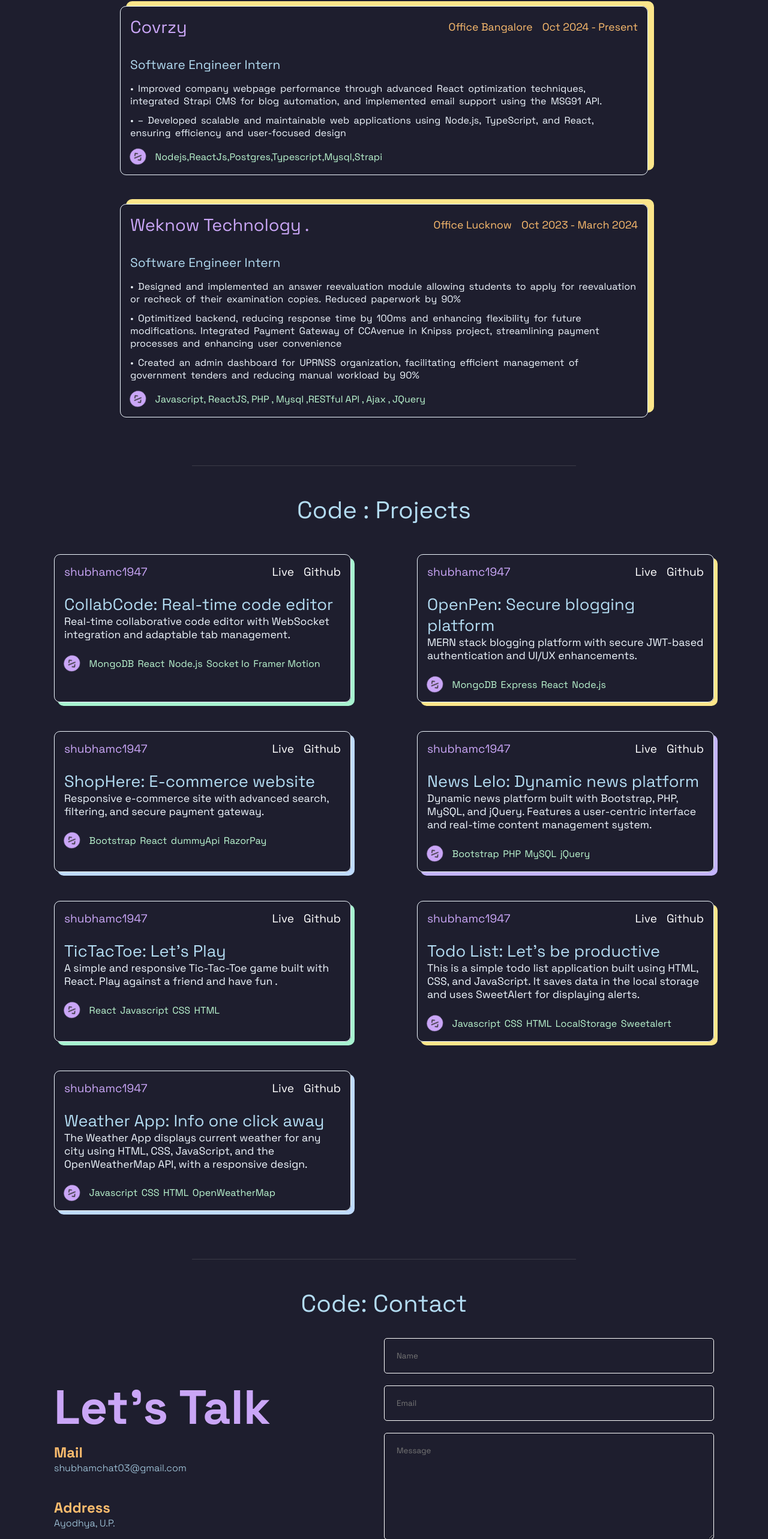
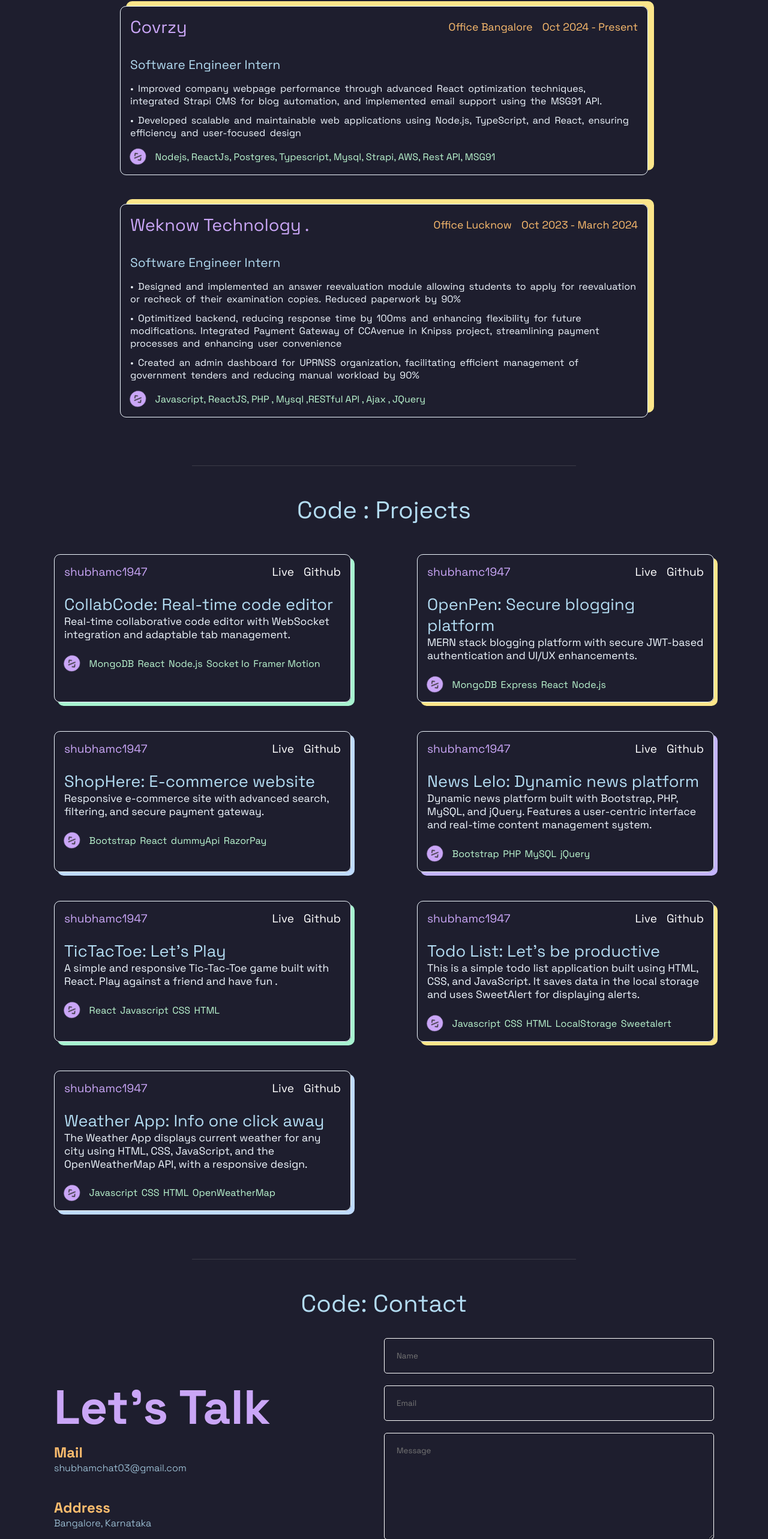
Before and after one commit to shubhamc1947/Portfolio, a React (Vite) app: page / in a window 1280 px wide. Shown: the part 1798-4364 px from the top of the page at 60% size. Built offline with nearby package versions, Linux system fonts and the light colour scheme.

Commit message:
added some ui changes and put some changes on the form

```diff
--- a/src/components/contact/Contact.jsx
+++ b/src/components/contact/Contact.jsx
@@ -1,50 +1,42 @@
-import { useRef, useState } from "react";
+import { useState } from "react";
 import "./contact.scss";
 import { motion } from "framer-motion";
 import emailjs from "@emailjs/browser";
 import socialLinks from "../hero/socialLinks";
 import { Tooltip } from "react-tooltip";
 import "react-tooltip/dist/react-tooltip.css";
+
 const variants = {
-  initial: {
-    y: 100,
-    opacity: 0.3,
-  },
-  animate: {
-    y: 0,
-    opacity: 1,
-    transition: {
-      type: 'spring',
-      stiffness: 60,
-    },
-  }
+  initial: { y: 100, opacity: 0.3 },
+  animate: { y: 0, opacity: 1, transition: { type: "spring", stiffness: 60 } },
 };
 
 const Contact = () => {
-  const ref = useRef();
-  const formRef = useRef();
+  const [formData, setFormData] = useState({ name: "", email: "", message: "" });
   const [error, setError] = useState(false);
   const [success, setSuccess] = useState(false);
+  const [isLoading, setIsLoading] = useState(false);
 
+  const handleChange = (e) => {
+    setFormData({ ...formData, [e.target.name]: e.target.value });
+  };
 
   const sendEmail = (e) => {
     e.preventDefault();
+    setIsLoading(true);
+    setError(false);
+    setSuccess(false);
 
     emailjs
-      .sendForm(
-        "service_7zvsutf",
-        "template_tptylxk",
-        formRef.current,
-        "fxF_YGSHATYiWsnP0"
+      .send("service_7zvsutf", "template_tptylxk", formData, "fxF_YGSHATYiWsnP0")
+      .then(
+        () => {
+          setSuccess(true);
+          setFormData({ name: "", email: "", message: "" });
+        },
+        () => setError(true)
       )
-      .then(
-        (result) => {
-          setSuccess(true);
-        },
-        (error) => {
-          setError(true);
-        }
-      );
+      .finally(() => setIsLoading(false));
   };
 
   return (
@@ -52,63 +44,44 @@ const Contact = () => {
       <motion.div className="contact" variants={variants} initial="initial" whileInView="animate">
         <motion.div className="wrapper">
           <motion.div className="heading">Code: Contact</motion.div>
-          <motion.div
-            ref={ref}
-            className="contactwrap"
-          >
+          <motion.div className="contactwrap">
             <motion.div className="textContainer" variants={variants}>
-              <h1 variants={variants}>Let’s Talk</h1>
-              <motion.div className="item" variants={variants}>
+              <h1>Let’s Talk</h1>
+              <motion.div className="item">
                 <h2>Mail</h2>
                 <span>shubhamchat03@gmail.com</span>
               </motion.div>
-              <motion.div className="item" variants={variants}>
+              <motion.div className="item">
                 <h2>Address</h2>
-                <span>Ayodhya, U.P.</span>
+                <span>Bangalore, Karnataka</span>
               </motion.div>
             </motion.div>
             <motion.div className="formContainer">
-              <form
-                ref={formRef}
-                onSubmit={sendEmail}
-              >
-                <input type="text" required placeholder="Name" name="name" />
-                <input type="email" required placeholder="Email" name="email" />
-                <textarea rows={8} placeholder="Message" name="message" />
-                <button>Submit</button>
-                {error && "Something Went Wrong! Please resend Later 😢"}
-                {success && "Email Sent Successfully ❤"}
+              <form onSubmit={sendEmail}>
+                <input type="text" required placeholder="Name" name="name" value={formData.name} onChange={handleChange} />
+                <input type="email" required placeholder="Email" name="email" value={formData.email} onChange={handleChange} />
+                <textarea rows={8} placeholder="Message" name="message" value={formData.message} onChange={handleChange} />
+                <button disabled={isLoading}>{isLoading ? "Sending..." : "Submit"}</button>
+                {error && <p className="error">Something Went Wrong! Please try again 😢</p>}
+                {success && <p className="success">Email Sent Successfully ❤</p>}
               </form>
             </motion.div>
           </motion.div>
         </motion.div>
       </motion.div>
       <hr />
-
       <motion.div className="footer" variants={variants} initial="initial" whileInView="animate">
         <motion.div className="leftside">
           <motion.div className="icons">
-            {socialLinks.map((item, idx) => (
-              <a
-                key={item.id}
-                target="_blank"
-                href={item.link}
-                data-tooltip-id={item.content}
-                data-tooltip-content={item.content}
-              >
+            {socialLinks.map((item) => (
+              <a key={item.id} target="_blank" href={item.link} data-tooltip-id={item.content} data-tooltip-content={item.content}>
                 <i className={item.icon}></i>
-                <Tooltip
-                  key={idx + 500}
-                  id={item.content}
-                  className="tooltipcustom"
-                />
+                <Tooltip id={item.content} className="tooltipcustom" />
               </a>
             ))}
           </motion.div>
         </motion.div>
-        <motion.div className="rightside">
-          Developed by SHUBHAM WITH ❤
-        </motion.div>
+        <motion.div className="rightside">Developed by SHUBHAM WITH ❤</motion.div>
       </motion.div>
     </>
   );
--- a/src/jobdata.js
+++ b/src/jobdata.js
@@ -5,9 +5,9 @@ export const jobsData = [
     roleName: "Software Engineer Intern",
     workExperience: [
       "• Improved company webpage performance through advanced React optimization techniques, integrated Strapi CMS for blog automation, and implemented email support using the MSG91 API.",
-      "• – Developed scalable and maintainable web applications using Node.js, TypeScript, and React, ensuring efficiency and user-focused design",
+      "• Developed scalable and maintainable web applications using Node.js, TypeScript, and React, ensuring efficiency and user-focused design",
     ],
-    techStack: "Nodejs,ReactJs,Postgres,Typescript,Mysql,Strapi ",
+    techStack: "Nodejs, ReactJs, Postgres, Typescript, Mysql, Strapi, AWS, Rest API, MSG91 ",
     jobType: "Office Bangalore",
     jobDuration: "Oct 2024 - Present",
     specialNote: "Seniors are super helpful here..."
```
